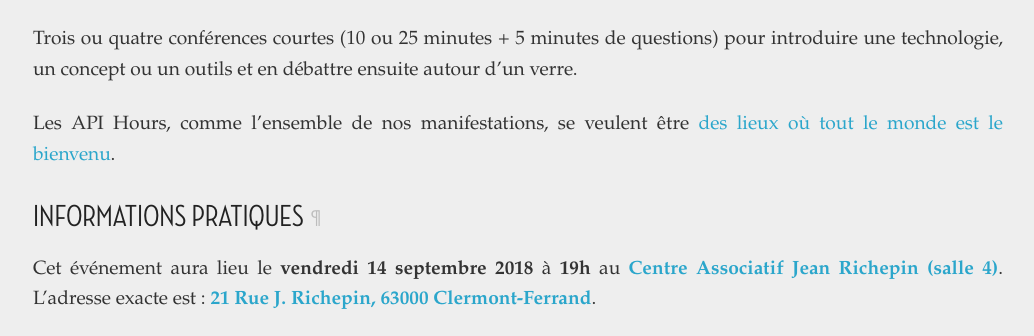
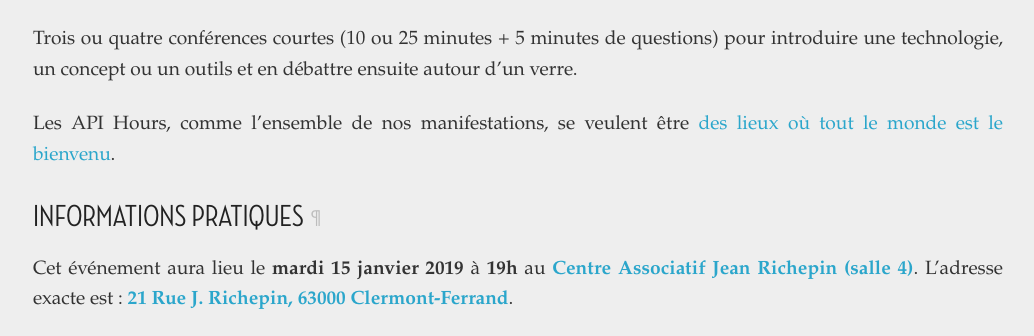
Before and after one commit to clermontech/clermontech.github.com, a Jekyll site: the page built from _posts/2019-01-07-api-hour-40.md, in a window 1280 px wide and 900 px high, scrolled down 467 px, cut to the strip 0-336 px from the top of the window. Shown: the whole strip, without its empty margins (122-1156 px from the left). Built offline with Jekyll 4.4.1, drawn with Linux system fonts in a browser that asks for light colours.

Commit message:
Update _posts/2019-01-07-api-hour-40.md
Co-Authored-By: krichprollsch <pierre@tch.re>

```diff
--- a/_posts/2019-01-07-api-hour-40.md
+++ b/_posts/2019-01-07-api-hour-40.md
@@ -17,7 +17,7 @@ lieux où tout le monde est le bienvenu](/code-of-conduct.html).
 
 ## Informations pratiques
 
-Cet événement aura lieu le **vendredi 14 septembre 2018** à **19h** au [**Centre Associatif Jean Richepin (salle 4)**](http://www.clermont-ferrand.fr/+-Centre-Richepin-+.html). L'adresse
+Cet événement aura lieu le **mardi 15 janvier 2019** à **19h** au [**Centre Associatif Jean Richepin (salle 4)**](http://www.clermont-ferrand.fr/+-Centre-Richepin-+.html). L'adresse
 exacte est : [**21 Rue J. Richepin, 63000 Clermont-Ferrand**](https://www.openstreetmap.org/#map=19/45.78186/3.08506).
 <iframe width="100%" height="350" frameborder="0" scrolling="no" marginheight="0" marginwidth="0" src="https://www.openstreetmap.org/export/embed.html?bbox=3.0836096405982976%2C45.780990896595334%2C3.0871394276618958%2C45.78265381775845&amp;layer=mapnik&amp;marker=45.78182142810052%2C3.0853745341300964" style="border: 1px solid black"></iframe>
 <br/>
```
